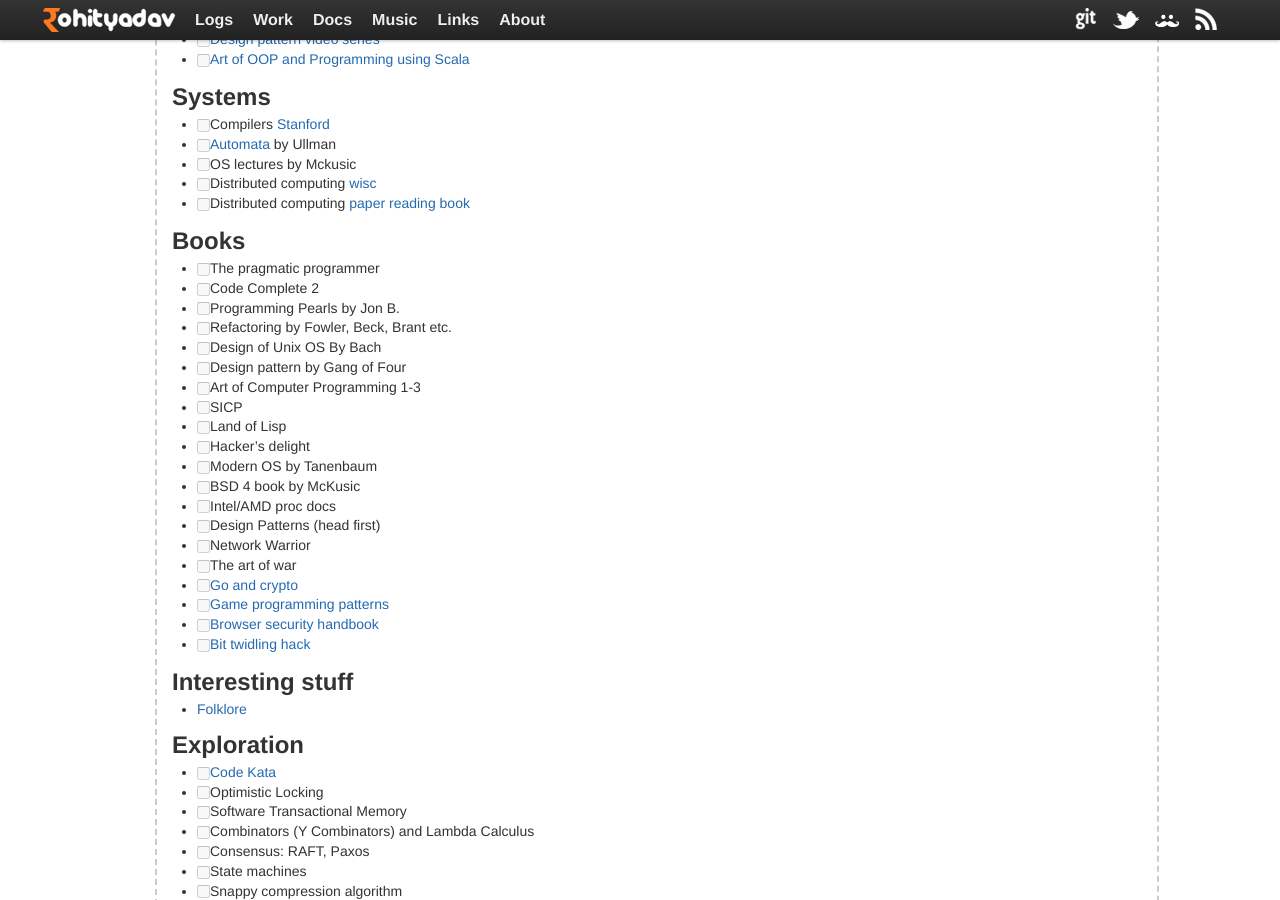
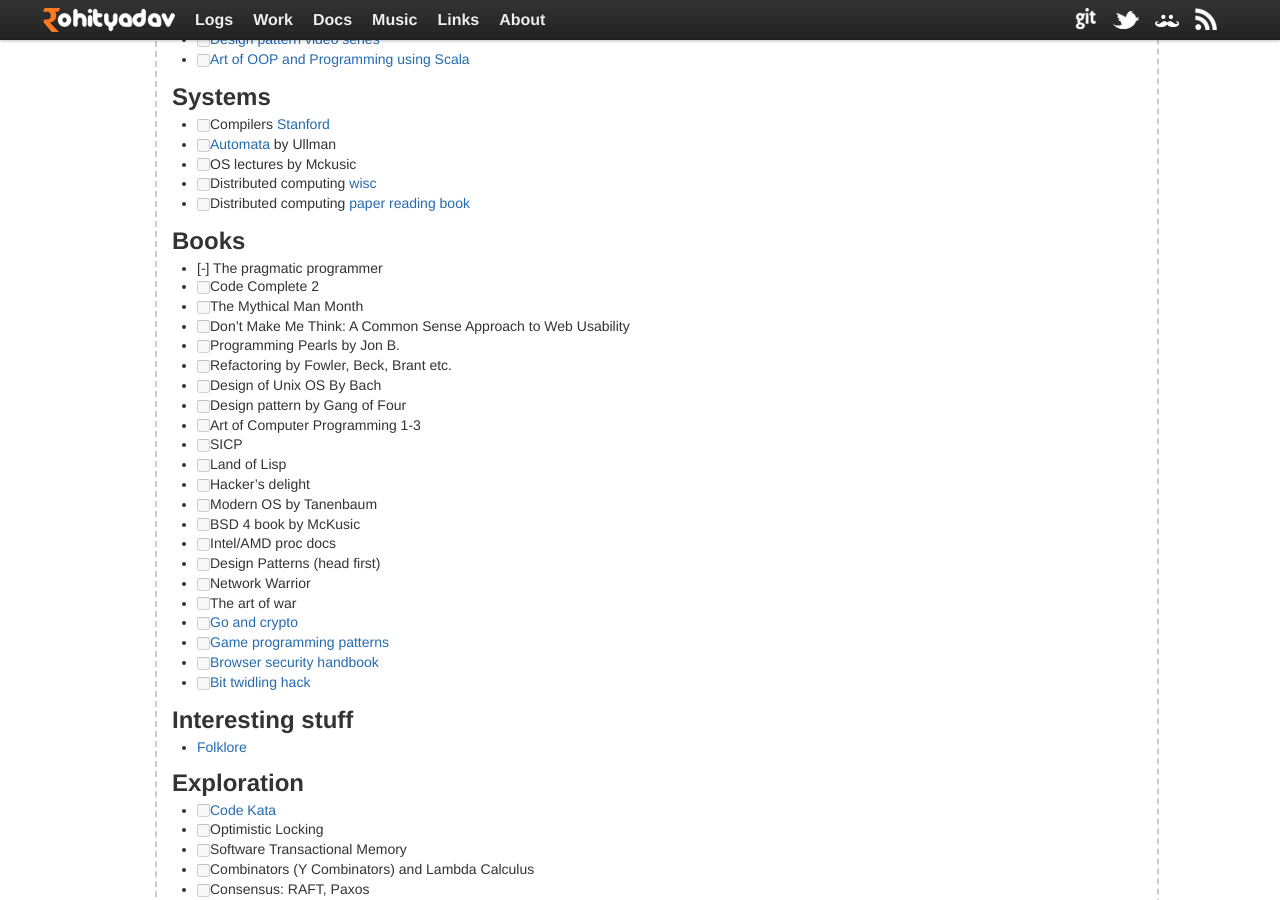
Before and after one commit to rohityadavcloud/rohityadavcloud.github.io, a Jekyll site: the page built from kaizen/index.markdown, in a window 1280 px wide and 900 px high, scrolled down 2361 px. Built offline with Jekyll 4.4.1, drawn with Linux system fonts in a browser that asks for light colours; Markdown is read by kramdown in place of the engine named in the settings.

Commit message:
kaizen: add books
Signed-off-by: Rohit Yadav <bhaisaab@baagi.org>

```diff
--- a/kaizen/index.markdown
+++ b/kaizen/index.markdown
@@ -140,8 +140,10 @@
 
 ## Books
 
-- [ ] The pragmatic programmer
+- [-] The pragmatic programmer
 - [ ] Code Complete 2
+- [ ] The Mythical Man Month
+- [ ] Don't Make Me Think: A Common Sense Approach to Web Usability
 - [ ] Programming Pearls by Jon B.
 - [ ] Refactoring by Fowler, Beck, Brant etc.
 - [ ] Design of Unix OS By Bach
```
